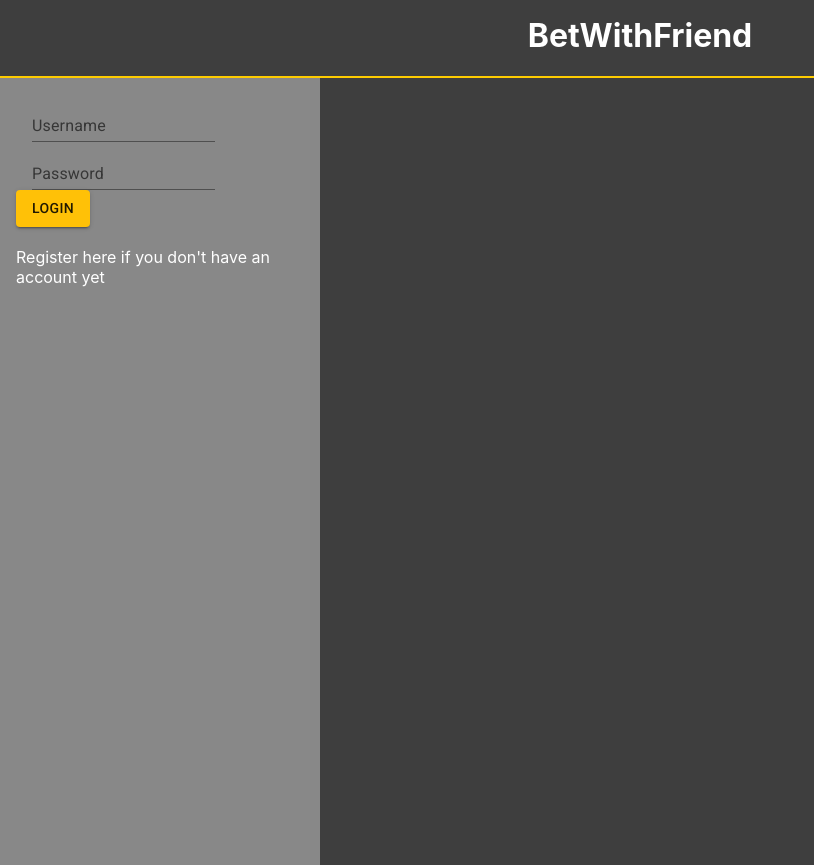
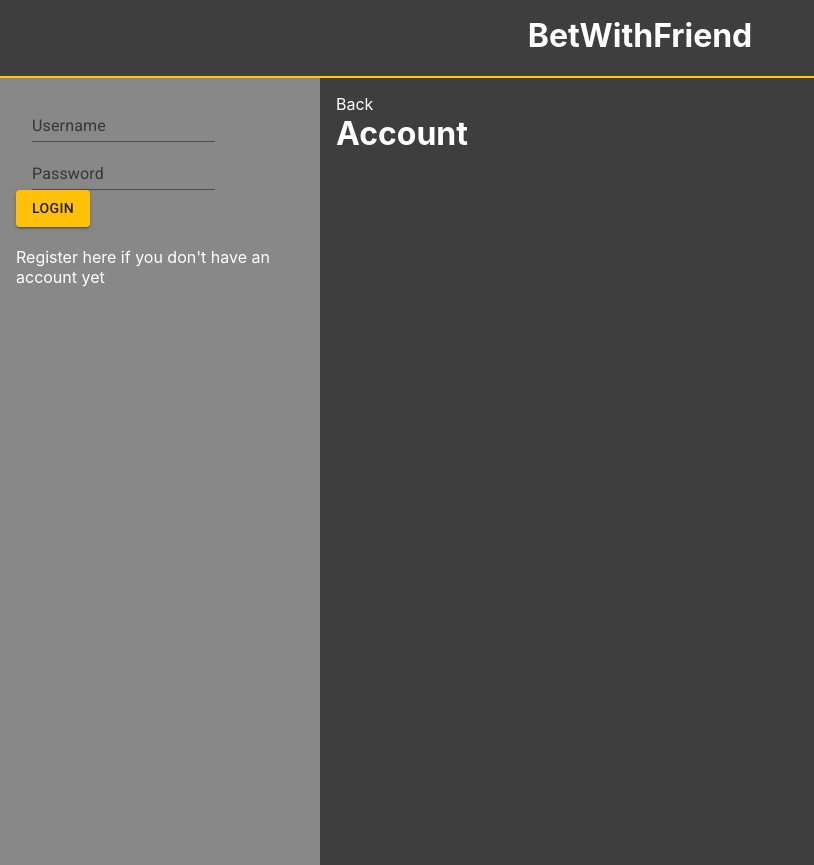
Before and after one commit to Ziajak/bwf-web, a React (Create React App) app: page /account in a window 1280 px wide. Shown: the whole page, without its empty margins (0-814 px from the left). Built offline with nearby package versions, Linux system fonts and the light colour scheme; some icons are missing.

Commit message:
Cleaning up components

```diff
--- a/src/App.js
+++ b/src/App.js
@@ -1,8 +1,8 @@
 import React from 'react'
 import './App.css';
-import Header from "./components/header";
-import Main from "./components/main";
-import Sidebar from "./components/sidebar";
+import Header from "./components/layout/header";
+import Main from "./components/layout/main";
+import Sidebar from "./components/layout/sidebar";
 import { ThemeProvider } from "@mui/material/styles";
 import theme from "./theme"
 import{ BrowserRouter as Router } from "react-router-dom";
--- a/src/components/group-details.js
+++ b/src/components/group/group-details.js
@@ -1,6 +1,6 @@
 import React, {useState, useEffect} from 'react'
 import { Link, useParams } from 'react-router-dom';
-import { useFetchGroup } from "../hooks/fetch-group";
+import { useFetchGroup } from "../../hooks/fetch-group";
 import {DateTime} from "luxon";
 import CalendarTodayIcon from '@mui/icons-material/CalendarToday';
 import AccessAlarmIcon from '@mui/icons-material/AccessAlarm';
@@ -41,7 +41,7 @@
             <Link to={'/'}>Back</Link>
             {group &&
                 <React.Fragment>
-                    <h1>{group.name} {group.location} </h1>
+                    <h1>{group.name} {group.location}</h1>
                     <h2>{group.description} </h2>
 
                     <h3>Events:</h3>
--- a/src/components/group-list.js
+++ b/src/components/group/group-list.js
@@ -1,6 +1,6 @@
 import React, {useState, useEffect} from 'react'
 import { Link } from 'react-router-dom';
-import {getGroups} from "../services/group-services";
+import {getGroups} from "../../services/group-services";
 
 function GroupList() {
 
--- a/src/components/main.js
+++ b/src/components/layout/main.js
@@ -1,9 +1,10 @@
 import React from 'react'
-import GroupList from "./group-list";
+import GroupList from "../group/group-list";
 import { Routes, Route } from 'react-router-dom';
-import GroupDetails from "./group-details";
-import { useAuth } from "../hooks/useAuth";
-import Register from "./register";
+import GroupDetails from "../group/group-details";
+import { useAuth } from "../../hooks/useAuth";
+import Register from "../user/register";
+import Account from "../user/account";
 
 function Main() {
 
@@ -16,6 +17,7 @@
             <Route path="/" element={<GroupList/>} />
             <Route path="/details/:id" element={<GroupDetails/>} />
             <Route path="/register" element={<Register/>}/>
+            <Route path="/account" element={<Account/>}/>
         </Routes>
     </div>
   );
--- a/src/components/sidebar.js
+++ b/src/components/layout/sidebar.js
@@ -4,8 +4,8 @@
 import TextField from '@mui/material/TextField';
 import AccountCircle from '@mui/icons-material/AccountCircle';
 import KeyIcon from '@mui/icons-material/Key';
-import { auth } from '../services/user-services';
-import { useAuth } from "../hooks/useAuth";
+import { auth } from '../../services/user-services';
+import { useAuth } from "../../hooks/useAuth";
 import { Link } from 'react-router-dom';
 
 function Sidebar() {
--- /dev/null
+++ b/src/components/user/account.js
@@ -0,0 +1,41 @@
+import React, {useState} from 'react'
+import { useAuth } from "../../hooks/useAuth";
+import {Link} from "react-router-dom";
+import Box from "@mui/material/Box";
+import AccountCircle from "@mui/icons-material/AccountCircle";
+import EmailIcon from '@mui/icons-material/Email';
+import TextField from "@mui/material/TextField";
+import KeyIcon from "@mui/icons-material/Key";
+import {Button} from "@mui/material";
+import {register} from "../../services/user-services";
+import {auth} from "../../services/user-services";
+function Account() {
+
+    const {authData} = useAuth();
+    // const [username, setUsername] = useState('');
+    // const [password, setPassword] = useState('');
+    // const [password2, setPassword2] = useState('');
+    // const [email, setEmail] = useState('');
+
+    // const passMatch = () => {
+    //     return password === password2;
+    // }
+
+    const handleSubmit = async e => {
+        e.preventDefault();
+
+
+    }
+
+
+        return (
+            <div>
+                <Link to={'/'}>Back</Link>
+                <h1>Account</h1>
+
+            </div>
+        );
+
+
+}
+export default Account;
--- a/src/components/register.js
+++ b/src/components/user/register.js
@@ -1,17 +1,18 @@
 import React, {useState} from 'react'
-import { useAuth } from "../hooks/useAuth";
-import {Link} from "react-router-dom";
+import { useAuth } from "../../hooks/useAuth";
+import {Link, useNavigate} from "react-router-dom";
 import Box from "@mui/material/Box";
 import AccountCircle from "@mui/icons-material/AccountCircle";
 import EmailIcon from '@mui/icons-material/Email';
 import TextField from "@mui/material/TextField";
 import KeyIcon from "@mui/icons-material/Key";
 import {Button} from "@mui/material";
-import {register} from "../services/user-services";
-import {auth} from "../services/user-services";
+import {register} from "../../services/user-services";
+import {auth} from "../../services/user-services";
 function Register() {
 
-    const {authData} = useAuth();
+    const {authData, setAuth} = useAuth();
+    const navigate = useNavigate();
     const [username, setUsername] = useState('');
     const [password, setPassword] = useState('');
     const [password2, setPassword2] = useState('');
@@ -26,7 +27,10 @@
         if(passMatch()){
             const regData = await register({username, email, password, profile: {image: null}})
             if(regData){
-                console.log(regData);
+                const data = await auth({username, password});
+                setAuth(data);
+                navigate('/account');
+
             }
         } else {
             console.log('pass dont match')
```
Also changed, not shown: src/components/layout/header.js (renamed from src/components/header.js).
